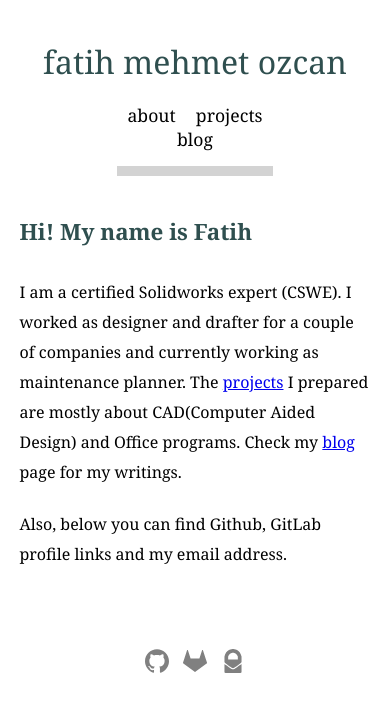
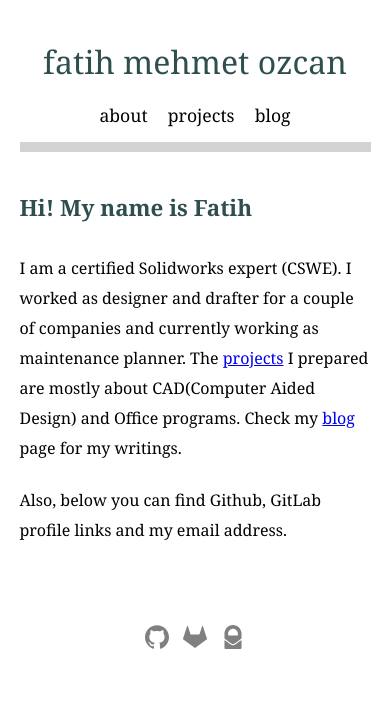
Before and after one commit to fatihmeh/fatihmeh.github.io, a Jekyll site: the page built from index.html, in a window 390 px wide. Shown: the top 712 px of the page. Built offline with Jekyll 4.4.1, drawn with Linux system fonts in a browser that asks for light colours.

Commit message:
Update main.css

```diff
--- a/css/main.css
+++ b/css/main.css
@@ -133,7 +133,7 @@ a:hover, .blog-title:hover {
 /* mobile */
 
 @media only screen and (max-width: 1279px) {
-   #container {
+   #container, #navdiv {
     width: 90%;
   }
   .img-responsive {
```
